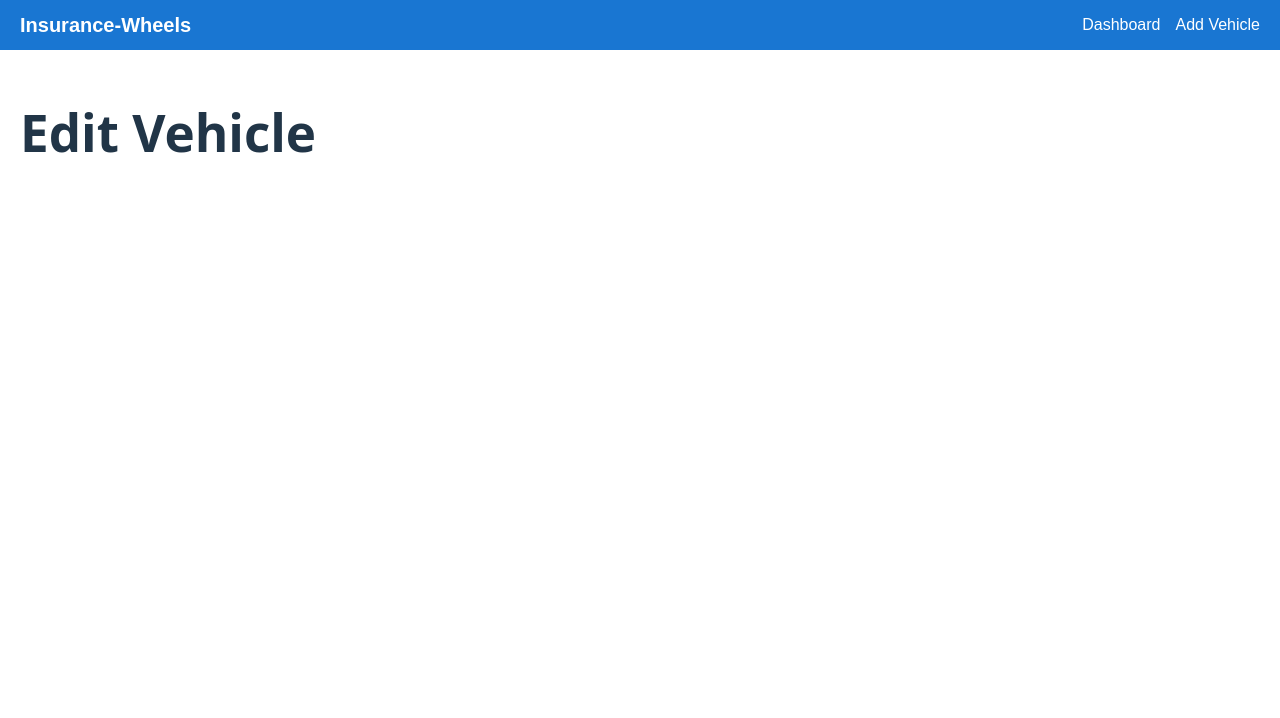
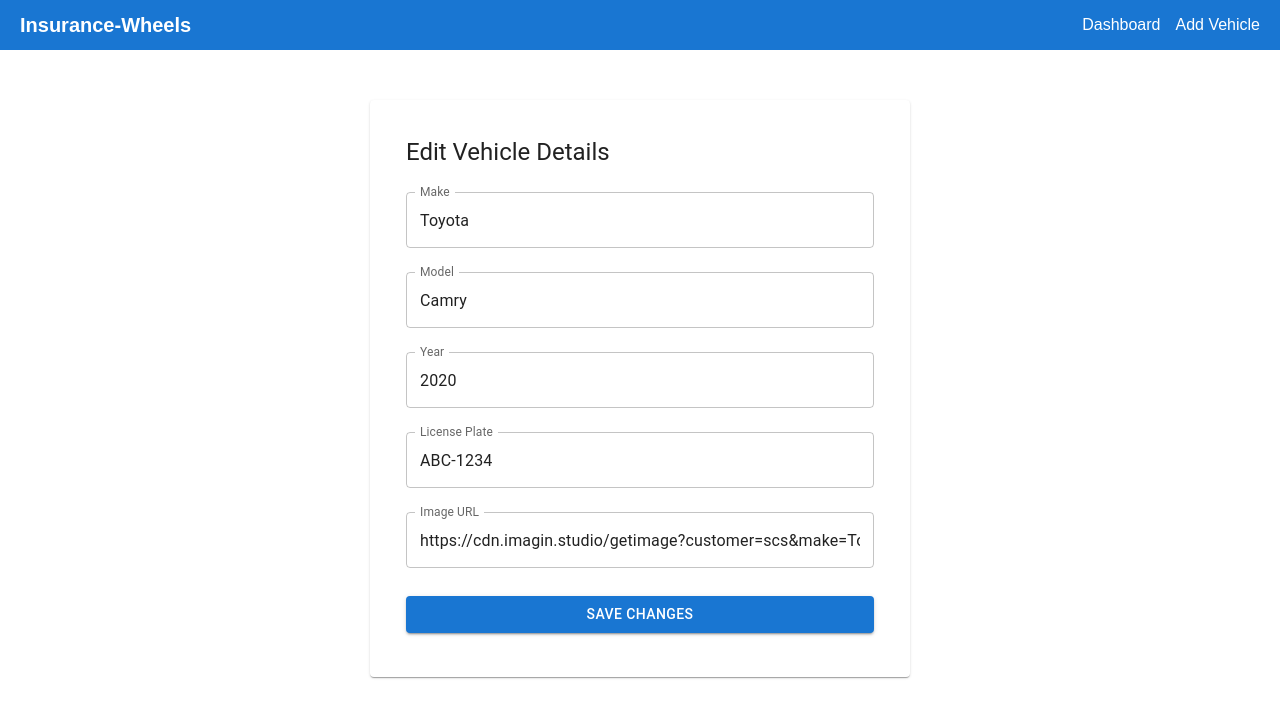
Before and after one commit to Vuyo17Sanlam/insurance-wheels, a React (Vite) app: page /vehicles/1/edit in a window 1280 px wide. Shown: the top 718 px of the page. Built offline with nearby package versions, Linux system fonts and the light colour scheme.

Commit message:
Edit Vehicle Page

```diff
--- a/src/pages/EditVehicle.jsx
+++ b/src/pages/EditVehicle.jsx
@@ -1,9 +1,124 @@
+import { useEffect, useState } from 'react';
+import { useParams, useNavigate } from 'react-router-dom';
+import {
+  TextField,
+  Button,
+  Card,
+  CardContent,
+  Typography,
+} from '@mui/material';
+
+const mockVehicles = [
+  {
+    id: 1,
+    make: 'Toyota',
+    model: 'Camry',
+    year: 2020,
+    license: 'ABC-1234',
+    image:
+      'https://cdn.imagin.studio/getimage?customer=scs&make=Toyota&modelFamily=Camry&zoomType=fullscreen',
+  },
+  {
+    id: 2,
+    make: 'Honda',
+    model: 'Civic',
+    year: 2019,
+    license: 'XYZ-5678',
+    image:
+      'https://cdn.imagin.studio/getimage?customer=scs&make=Honda&modelFamily=Civic&zoomType=fullscreen',
+  },
+];
+
 const EditVehicle = () => {
-    return (
-        <div>
-        <h1>Edit Vehicle</h1>
-        </div>
-    );
+  const { id } = useParams();
+  const navigate = useNavigate();
+  const [vehicle, setVehicle] = useState({
+    make: '',
+    model: '',
+    year: '',
+    license: '',
+    image: '',
+  });
+
+  useEffect(() => {
+    const existing = mockVehicles.find((v) => v.id === Number(id));
+    if (existing) {
+      setVehicle(existing);
     }
+  }, [id]);
 
-    export default EditVehicle;
+  const handleChange = (e) => {
+    setVehicle({ ...vehicle, [e.target.name]: e.target.value });
+  };
+
+  const handleSubmit = (e) => {
+    e.preventDefault();
+    console.log('Updated Vehicle:', vehicle);
+    navigate('/dashboard');
+  };
+
+  return (
+    <Card style={{ maxWidth: 500, margin: '30px auto', padding: '20px' }}>
+      <CardContent>
+        <Typography variant="h5" gutterBottom>
+          Edit Vehicle Details
+        </Typography>
+
+        <form onSubmit={handleSubmit}>
+          <TextField
+            label="Make"
+            name="make"
+            value={vehicle.make}
+            onChange={handleChange}
+            fullWidth
+            margin="normal"
+          />
+          <TextField
+            label="Model"
+            name="model"
+            value={vehicle.model}
+            onChange={handleChange}
+            fullWidth
+            margin="normal"
+          />
+          <TextField
+            label="Year"
+            name="year"
+            type="number"
+            value={vehicle.year}
+            onChange={handleChange}
+            fullWidth
+            margin="normal"
+          />
+          <TextField
+            label="License Plate"
+            name="license"
+            value={vehicle.license}
+            onChange={handleChange}
+            fullWidth
+            margin="normal"
+          />
+          <TextField
+            label="Image URL"
+            name="image"
+            value={vehicle.image}
+            onChange={handleChange}
+            fullWidth
+            margin="normal"
+          />
+          <Button
+            type="submit"
+            variant="contained"
+            color="primary"
+            fullWidth
+            style={{ marginTop: '20px' }}
+          >
+             Save Changes
+          </Button>
+        </form>
+      </CardContent>
+    </Card>
+  );
+};
+
+export default EditVehicle;
```
